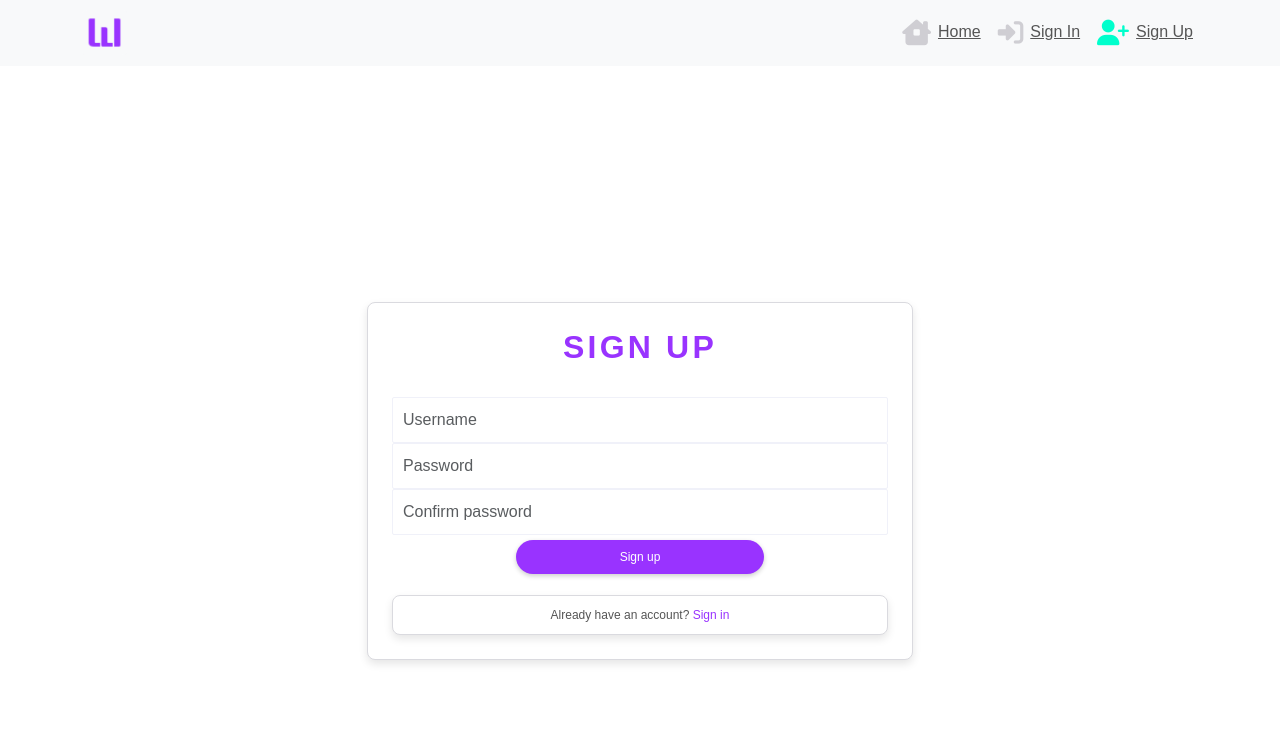
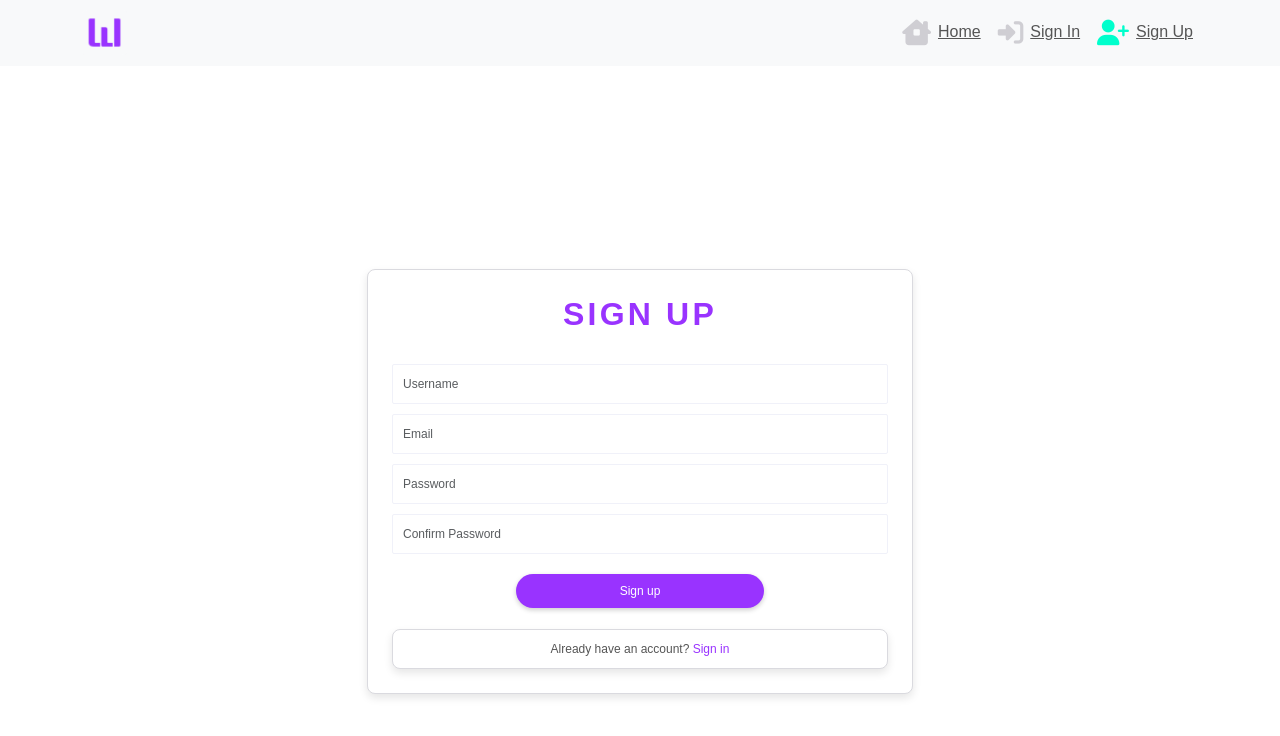
Before and after one commit to fraserivison/wave-app, a React (Create React App) app: page /signup in a window 1280 px wide. Shown: the top 736 px of the page. Built offline with nearby package versions, Linux system fonts and the light colour scheme; a web font is replaced by a local one.

Commit message:
Add form validation to SignUpForm and general styling

```diff
--- a/src/App.js
+++ b/src/App.js
@@ -3,7 +3,7 @@ import NavBar from "./components/NavBar";
 import Container from "react-bootstrap/Container";
 import { Route, Switch } from "react-router-dom";
 import "./api/axiosDefaults";
-import SignInUpForm from "./pages/auth/SignInUpForm";
+import SignUpForm from "./pages/auth/SignUpForm";
 
 function App() {
   return (
@@ -13,7 +13,7 @@ function App() {
         <Switch>
           <Route exact path="/" render={() => <h1>Home</h1>} />
           <Route exact path="/signin" render={() => <h1>Sign In</h1>} />
-          <Route exact path="/signup" render={() => <SignInUpForm />} />
+          <Route exact path="/signup" render={() => <SignUpForm />} />
           <Route render={() => <p>Page not found!</p>} />
         </Switch>
       </Container>
--- a/src/pages/auth/SignInUpForm.js
+++ b/src/pages/auth/SignUpForm.js
@@ -1,7 +1,7 @@
 import React, { useState } from "react";
 import { Link, useHistory } from "react-router-dom";
 
-import styles from "../../styles/SignInUpForm.module.css";
+import styles from "../../styles/SignUpForm.module.css";
 import btnStyles from "../../styles/Button.module.css";
 import appStyles from "../../App.module.css";
 
@@ -16,41 +16,56 @@ import {
 import axios from "axios";
 
 const SignUpForm = () => {
-  const [signUpData, setSignUpData] = useState({
+  const [formData, setFormData] = useState({
     username: "",
-    password1: "",
-    password2: "",
+    email: "",
+    password: "",
+    confirmPassword: "",
   });
-  const { username, password1, password2 } = signUpData;
+  const { username, email, password, confirmPassword } = formData;
 
   const [errors, setErrors] = useState({});
-
   const history = useHistory();
 
   const handleChange = (event) => {
-    setSignUpData({
-      ...signUpData,
+    setFormData({
+      ...formData,
       [event.target.name]: event.target.value,
     });
   };
 
-  const handleSubmit = async (event) => {
-    event.preventDefault();
+  const handleSubmit = async (e) => {
+    e.preventDefault();
+
+    // Check if all fields are filled
+    if (!formData.username || !formData.email || !formData.password || !formData.confirmPassword) {
+      alert("Please fill in all fields");
+      return;
+    }
+
+    // Check if passwords match
+    if (formData.password !== formData.confirmPassword) {
+      setErrors({ password: ["Passwords do not match"] });
+      return;
+    }
+
     try {
-      await axios.post("/dj-rest-auth/registration/", signUpData);
+      await axios.post("/dj-rest-auth/registration/", formData);
       history.push("/signin");
     } catch (err) {
       setErrors(err.response?.data);
     }
   };
 
+
   return (
     <Row className={`${styles.Row} d-flex justify-content-center align-items-center`}>
       <Col className="d-flex justify-content-center align-items-center" md={6} sm={10} xs={12}>
         <Container className={`${appStyles.Content} p-4`}>
-          <h1 className={styles.Header}>sign up</h1>
+          <h1 className={styles.Header}>Sign Up</h1>
 
           <Form onSubmit={handleSubmit}>
+            {/* Username field */}
             <Form.Group controlId="username">
               <Form.Label className="d-none">Username</Form.Label>
               <Form.Control
@@ -68,35 +83,55 @@ const SignUpForm = () => {
               </Alert>
             ))}
 
-            <Form.Group controlId="password1">
+            {/* Email field */}
+            <Form.Group controlId="email">
+              <Form.Label className="d-none">Email</Form.Label>
+              <Form.Control
+                className={styles.Input}
+                type="email"
+                placeholder="Email"
+                name="email"
+                value={email}
+                onChange={handleChange}
+              />
+            </Form.Group>
+            {errors.email?.map((message, idx) => (
+              <Alert variant="warning" key={idx}>
+                {message}
+              </Alert>
+            ))}
+
+            {/* Password field */}
+            <Form.Group controlId="password">
               <Form.Label className="d-none">Password</Form.Label>
               <Form.Control
                 className={styles.Input}
                 type="password"
                 placeholder="Password"
-                name="password1"
-                value={password1}
+                name="password"
+                value={password}
                 onChange={handleChange}
               />
             </Form.Group>
-            {errors.password1?.map((message, idx) => (
+            {errors.password?.map((message, idx) => (
               <Alert key={idx} variant="warning">
                 {message}
               </Alert>
             ))}
 
-            <Form.Group controlId="password2">
+            {/* Confirm Password field */}
+            <Form.Group controlId="confirmPassword">
               <Form.Label className="d-none">Confirm password</Form.Label>
               <Form.Control
                 className={styles.Input}
                 type="password"
-                placeholder="Confirm password"
-                name="password2"
-                value={password2}
+                placeholder="Confirm Password"
+                name="confirmPassword"
+                value={confirmPassword}
                 onChange={handleChange}
               />
             </Form.Group>
-            {errors.password2?.map((message, idx) => (
+            {errors.confirmPassword?.map((message, idx) => (
               <Alert key={idx} variant="warning">
                 {message}
               </Alert>
--- a/src/styles/Button.module.css
+++ b/src/styles/Button.module.css
@@ -29,6 +29,7 @@
   .Wide {
     padding: 8px 40px;
     width: 50%;
+    margin-top: 20px;
   }
 
   .Bright {
--- a/src/styles/SignInUpForm.module.css
+++ b/src/styles/SignUpForm.module.css
@@ -11,9 +11,11 @@
     border: 1px solid #f0f1f9;
     box-sizing: border-box;
     border-radius: 2px;
-    color: #7177a1;
+    color: #7177a1 !important;
     text-align: left;
     padding: 10px;
+    margin-top: 10px;
+    font-size: 12px;
   }
 
   .Header {
```
